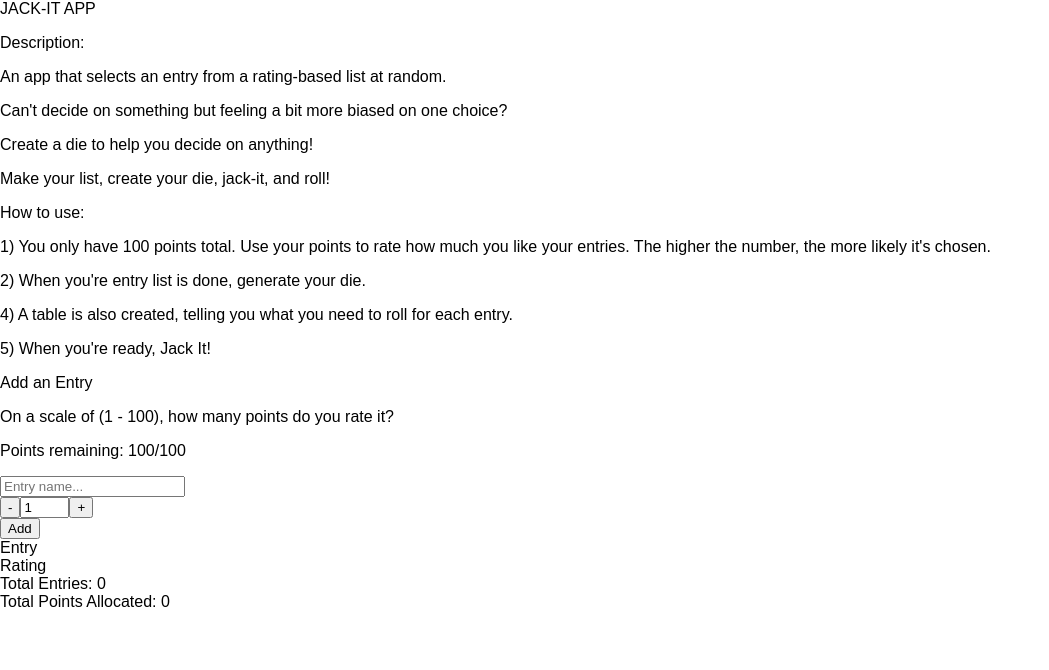
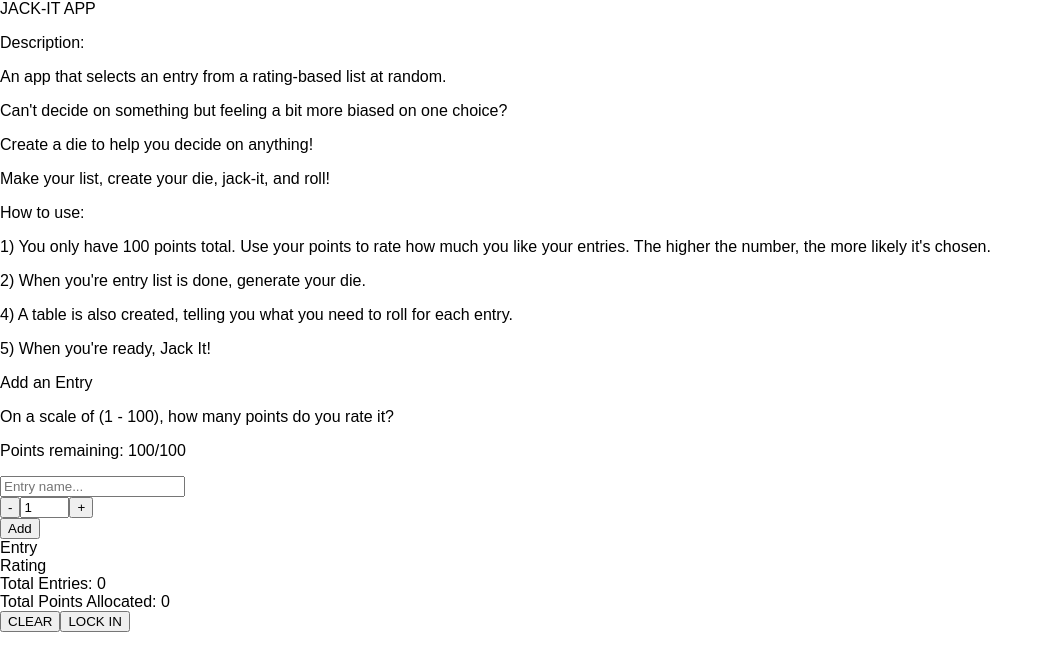
Before and after one commit to kendallajordan/jack-it, a React (Vite) app: page / in a window 1280 px wide. Shown: the top 670 px of the page, without its empty margins (0-1049 px from the left). Built offline with nearby package versions, Linux system fonts and the light colour scheme.

Commit message:
added: FinalList, FinalItem, EntryButtons, FinalButtons, FinalList replaces EntryList when you press lock in button

```diff
--- /dev/null
+++ b/src/components/EntryButtons.jsx
@@ -0,0 +1,65 @@
+import { useState } from "react";
+import styles from "./entrybuttons.module.css";
+
+export default function EntryButtons({
+  entries,
+  setEntries,
+  points,
+  setPoints,
+  setFinalists,
+  setLockedIn,
+}) {
+  const [showErrorMessage, setShowErrorMessage] = useState(false);
+  let lockInStyle = styles.validLockInButton;
+
+  function clearEntries() {
+    setEntries([]);
+    setPoints(100);
+  }
+
+  function lockInEntries() {
+    // Only lock in entries if all points have been used.
+    if (points !== 0) {
+      setShowErrorMessage(true);
+      lockInStyle = styles.invalidLockInButton;
+      return;
+    }
+    setShowErrorMessage(false);
+    lockInStyle = styles.validLockInButton;
+
+    // generate the [min,max] win-ranges for each finalist in respect to their rating
+    // using a cumulative sum approach.
+    let updatedEntries = entries;
+    let start = 1;
+    let end = 0;
+
+    for (let i = 0; i < entries.length; i++) {
+      end = start + entries[i].rating - 1;
+
+      updatedEntries[i].min = start;
+      updatedEntries[i].max = end;
+
+      start = end + 1;
+    }
+
+    setFinalists(updatedEntries);
+    setLockedIn(true);
+  }
+
+  return (
+    <div className={styles.container}>
+      <div className={styles.buttonSection}>
+        <button className={styles.clearButton} onClick={clearEntries}>
+          CLEAR
+        </button>
+        <button className={lockInStyle} onClick={lockInEntries}>
+          LOCK IN
+        </button>
+      </div>
+
+      <div className={styles.errorMessage}>
+        {showErrorMessage && <span>Use all 100 points to continue.</span>}
+      </div>
+    </div>
+  );
+}
--- /dev/null
+++ b/src/components/FinalButtons.jsx
@@ -0,0 +1,16 @@
+import styles from "./finalbuttons.module.css";
+
+export default function FinalButtons({ setLockedIn }) {
+  function unlockList() {
+    setLockedIn(false);
+  }
+
+  return (
+    <div className={styles.container}>
+      <button className={styles.backButton} onClick={unlockList}>
+        GO BACK
+      </button>
+      <button className={styles.jackItButton}>JACK IT!</button>
+    </div>
+  );
+}
--- /dev/null
+++ b/src/components/FinalItem.jsx
@@ -0,0 +1,13 @@
+import styles from "./finalitem.module.css";
+
+export default function FinalItem({ name, rating, min, max }) {
+  return (
+    <div className={styles.itemContainer}>
+      <div className={styles.itemName}>{name}</div>
+      <div className={styles.itemRating}>{rating}</div>
+      <div className={styles.itemWinRange}>
+        {min} - {max}
+      </div>
+    </div>
+  );
+}
--- /dev/null
+++ b/src/components/FinalList.jsx
@@ -0,0 +1,32 @@
+import styles from "./finallist.module.css";
+import FinalItem from "./FinalItem";
+
+export default function FinalList({ finalists }) {
+  const totalEntries = finalists.length;
+
+  return (
+    <div className={styles.container}>
+      <div className={styles.labelHeader}>
+        <div>Entry</div>
+        <div>Rating</div>
+        <div>Win Range</div>
+      </div>
+
+      <div className={styles.list}>
+        {finalists.map((item) => (
+          <FinalItem
+            key={item.name}
+            name={item.name}
+            rating={item.rating}
+            min={item.min}
+            max={item.max}
+          />
+        ))}
+      </div>
+
+      <div className={styles.details}>
+        <div>Total Entries: {totalEntries}</div>
+      </div>
+    </div>
+  );
+}
--- a/src/components/JackIt.jsx
+++ b/src/components/JackIt.jsx
@@ -2,10 +2,15 @@ import styles from "./jackit.module.css";
 import { useState } from "react";
 import EntryForm from "./EntryForm";
 import EntryList from "./EntryList";
+import EntryButtons from "./EntryButtons";
+import FinalList from "./FinalList";
+import FinalButtons from "./FinalButtons";
 
 export default function JackIt() {
   const [entries, setEntries] = useState([]);
   const [points, setPoints] = useState(100);
+  const [finalists, setFinalists] = useState([]);
+  const [lockedIn, setLockedIn] = useState(false);
 
   return (
     <div className={styles.container}>
@@ -15,13 +20,31 @@ export default function JackIt() {
         points={points}
         setPoints={setPoints}
       />
-      {console.log(entries)}
+
+      {!lockedIn && (
         <EntryList
           entries={entries}
           setEntries={setEntries}
           points={points}
           setPoints={setPoints}
         />
+      )}
+
+      {!lockedIn && (
+        <EntryButtons
+          entries={entries}
+          setEntries={setEntries}
+          points={points}
+          setPoints={setPoints}
+          setFinalists={setFinalists}
+          setLockedIn={setLockedIn}
+        />
+      )}
+
+      {console.log(finalists)}
+      {lockedIn && <FinalList finalists={finalists} />}
+
+      {lockedIn && <FinalButtons setLockedIn={setLockedIn} />}
     </div>
   );
 }
```
Also changed, not shown: src/components/entrybuttons.module.css (added), src/components/finalbuttons.module.css (added), src/components/finalitem.module.css (added), src/components/finallist.module.css (added). Lines whose indentation alone changed are shown as unchanged.
